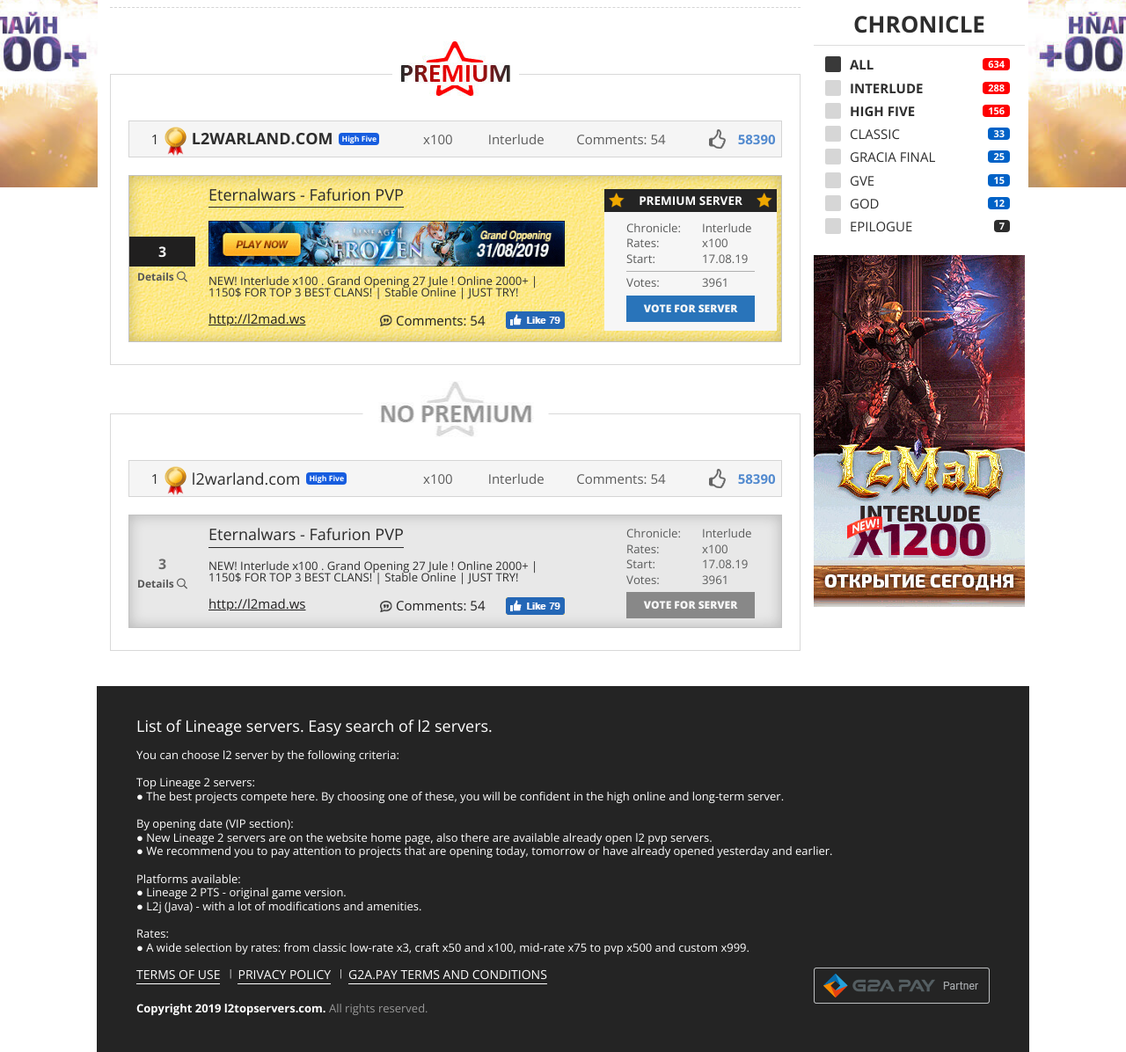
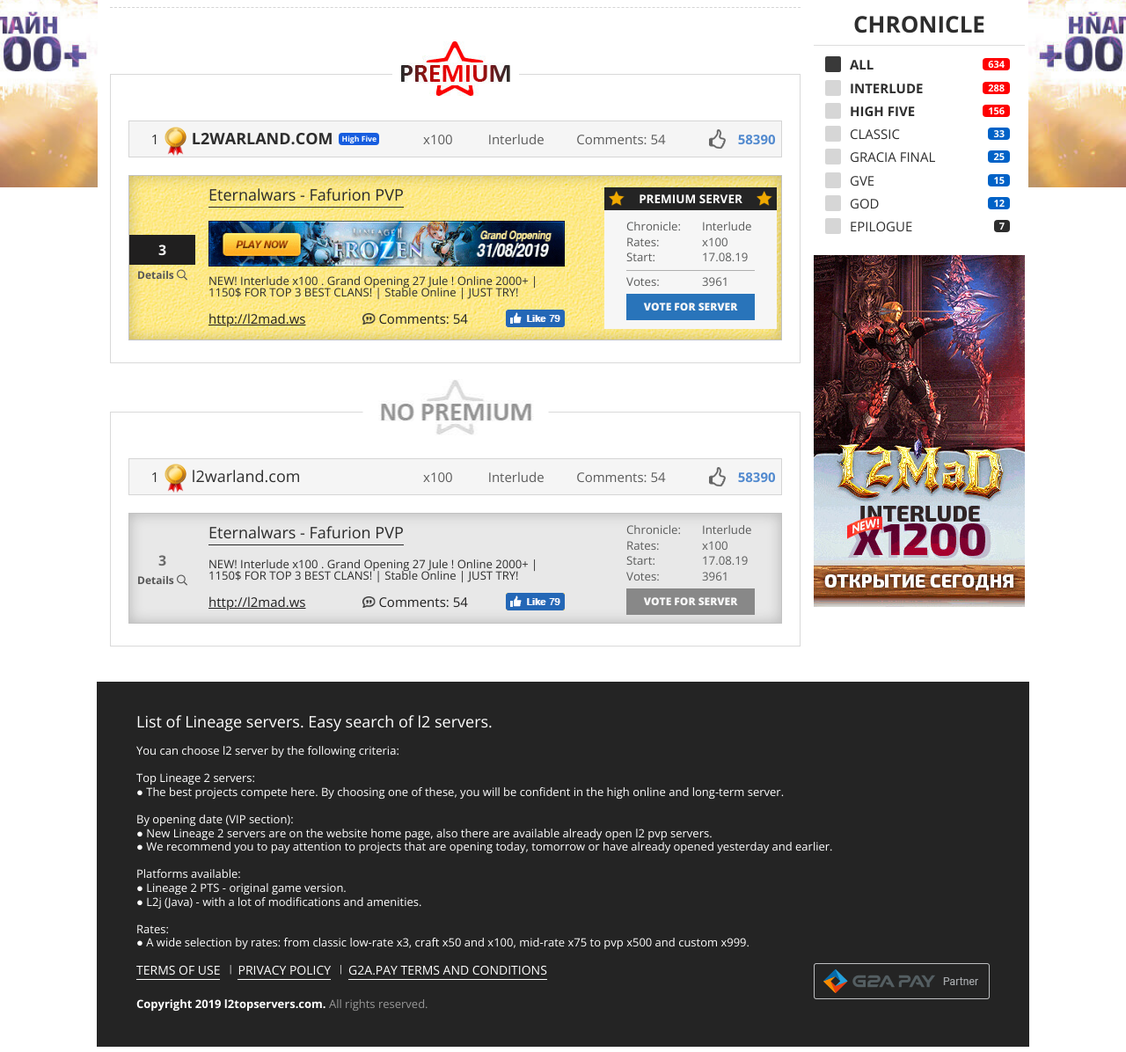
Before and after one commit to bilatchuk1994/game_html, a PHP site: page /cp-premium-my.php in a window 1280 px wide. Shown: the part 587-1783 px from the top of the page at 88% size. Run offline with PHP 8.4, Linux system fonts and the light colour scheme; some libraries are stand-ins or nearby versions.

Commit message:
Правки 35

```diff
--- a/cp-premium-my.php
+++ b/cp-premium-my.php
@@ -153,7 +153,7 @@
                     <a class="flex-start" href=""><span class="name-link">L2WARLAND.COM</span> <span class="label-link">High Five</span></a>
                     <p class="hidden-desc"><a href=""> Comments: 54</a></p>
                   </div>
-                  <div class="rates">x100
+                  <div class="rates"><span>x100</span>
                     <p class="hidden-lg">Interlude</p>
                   </div>
                   <div class="version">Interlude</div>
@@ -240,10 +240,10 @@
                     <img src="img/gold.png" alt="">
                   </div>
                   <div class="name">
-                    <a class="flex-start" href=""><span class="name-link">L2WARLAND.COM</span> <span class="label-link">High Five</span></a>
+                    <a class="flex-start" href=""><span class="name-link">L2WARLAND.COM</span></a>
                     <p class="hidden-desc"><a href=""> Comments: 54</a></p>
                   </div>
-                  <div class="rates">x100
+                  <div class="rates"><span>x100</span>
                     <p class="hidden-lg">Interlude</p>
                   </div>
                   <div class="version">Interlude</div>
@@ -467,7 +467,7 @@
                     <img src="img/gold.png" alt="">
                   </div>
                   <div class="name">
-                    <a class="flex-start" href=""><span class="name-link">L2WARLAND.COM</span> <span class="label-link">High Five</span></a>
+                    <a class="flex-start" href=""><span class="name-link">L2WARLAND.COM</span></a>
                     <p class="hidden-desc"><a href=""> Comments: 54</a></p>
                   </div>
                   <div class="rates">x100
--- a/css/main.css
+++ b/css/main.css
@@ -2376,8 +2376,13 @@ background-color:  #fe0002;
 }
 
 .server-info ul li:first-child {
-    width: 190px;
+    width: 170px;
     overflow: hidden;
+    margin-right: 5px;
+}
+
+.server-info ul{
+  display: flex;
 }
 
 .server-info ul li a{
@@ -2387,7 +2392,7 @@ background-color:  #fe0002;
 }
 
 .server-info a{
-  height: 20px;
+  height: 22px;
   display: block;
 }
 
--- a/css/media.css
+++ b/css/media.css
@@ -1532,9 +1532,10 @@ span.name-link {
     margin: 0 0 15px;
   }
 
-  .buy-server-block {
+.buy-server-block {
     margin: 20px auto 0;
-  }
+    margin-left: -10px;
+}
 
   .vip-table-flex .name a {
     font-size: 13.3px;
--- a/js/common.js
+++ b/js/common.js
@@ -91,7 +91,7 @@ function damaxToggleMenu() {
   $(".footer-button  a").click(function(e) {
     e.preventDefault();
     $(".footer-content").slideToggle();
-    $(".footer-button").hide();
+    $(".footer-button a").hide();
   });
 }
 
```
